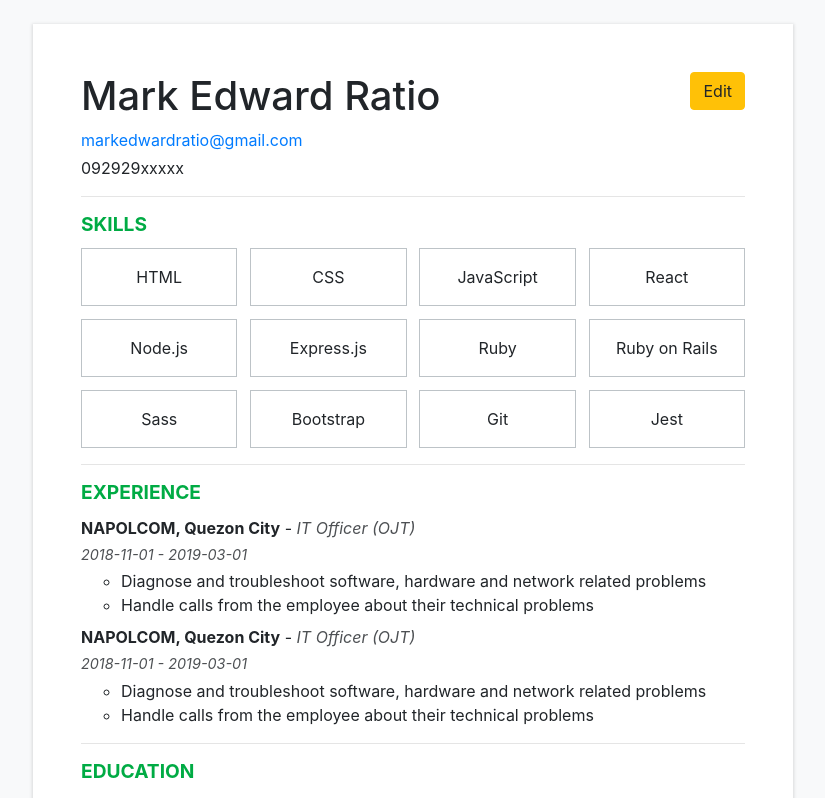
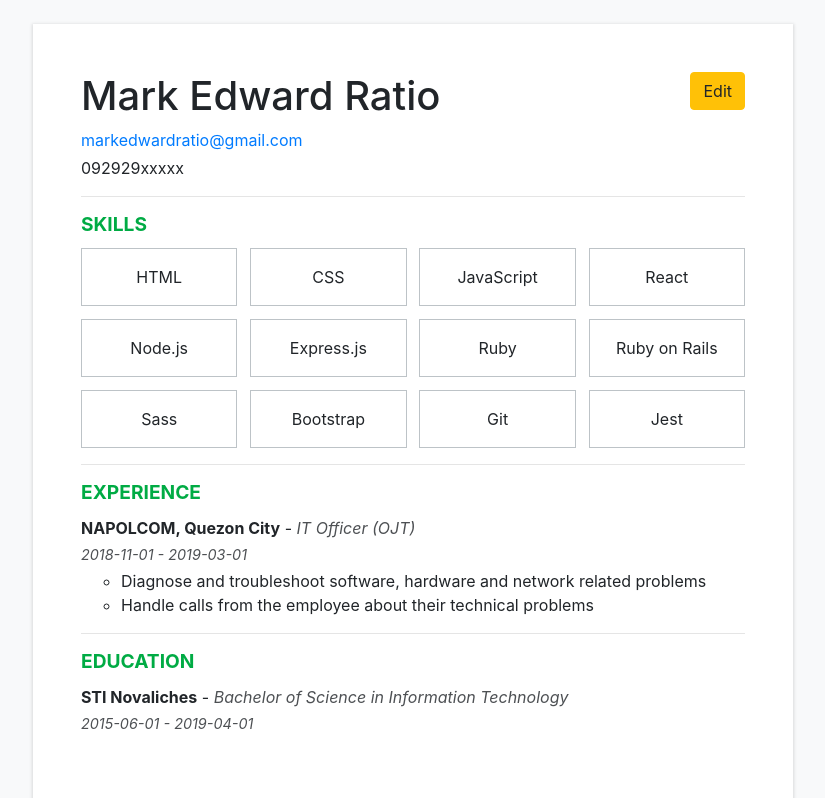
Before and after one commit to MERatio/cv-app, a React (Create React App) app: page / in a window 1280 px wide. Shown: the top 798 px of the page, without its empty margins (227-1052 px from the left). Built offline with nearby package versions, Linux system fonts and the light colour scheme.

Commit message:
Delete duplicate state data

```diff
--- a/src/App.js
+++ b/src/App.js
@@ -48,38 +48,8 @@
 						},
 					],
 				},
-				{
-					id: nanoid(),
-					companyName: 'NAPOLCOM, Quezon City',
-					positionTitle: 'IT Officer (OJT)',
-					date: {
-						from: '2018-11-01',
-						to: '2019-03-01',
-					},
-					mainTasks: [
-						{
-							id: nanoid(),
-							description:
-								'Diagnose and troubleshoot software, hardware and network related problems',
-						},
-						{
-							id: nanoid(),
-							description:
-								'Handle calls from the employee about their technical problems',
-						},
-					],
-				},
 			],
 			educations: [
-				{
-					id: nanoid(),
-					school: 'STI Novaliches',
-					title: 'Bachelor of Science in Information Technology',
-					date: {
-						from: '2015-06-01',
-						to: '2019-04-01',
-					},
-				},
 				{
 					id: nanoid(),
 					school: 'STI Novaliches',
```
